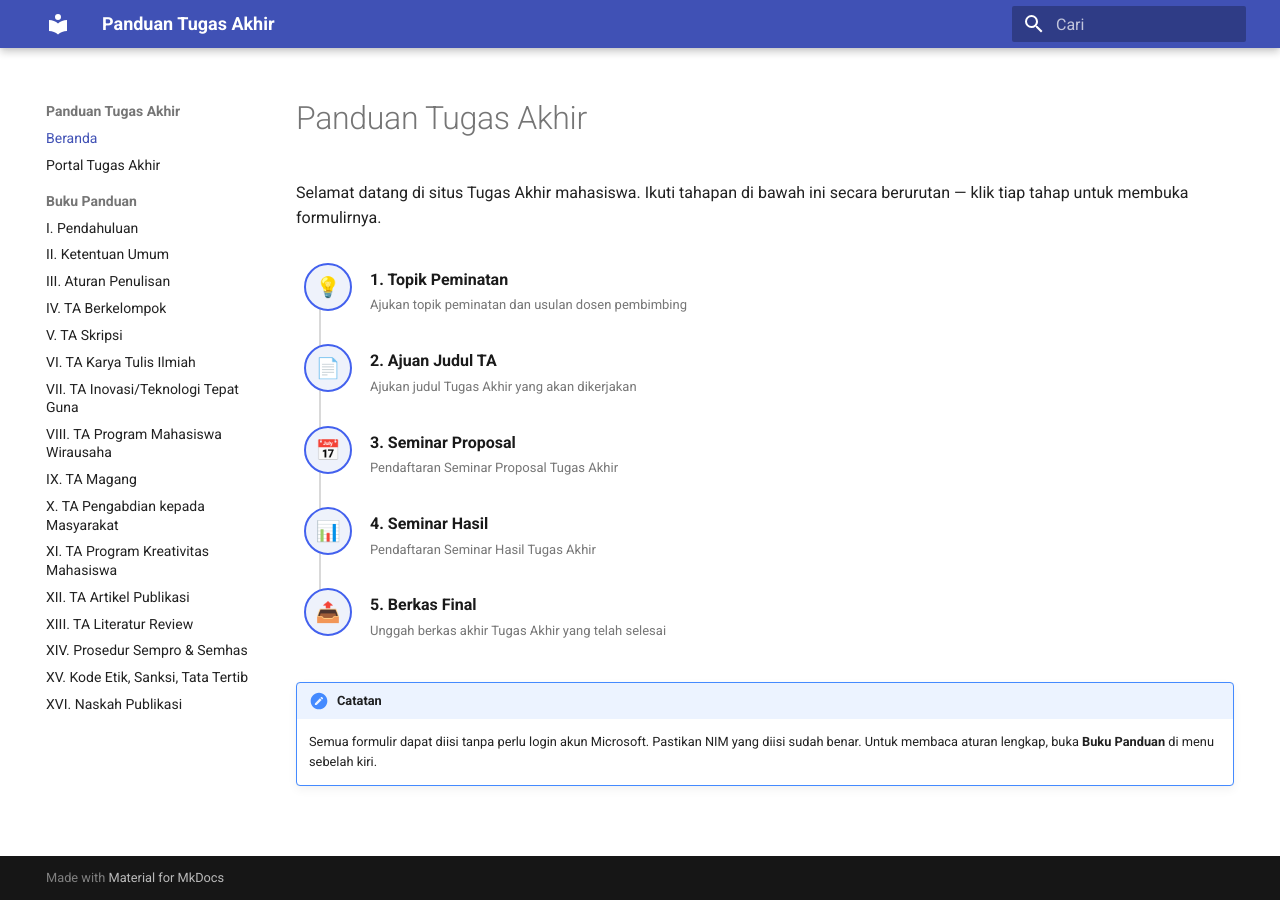
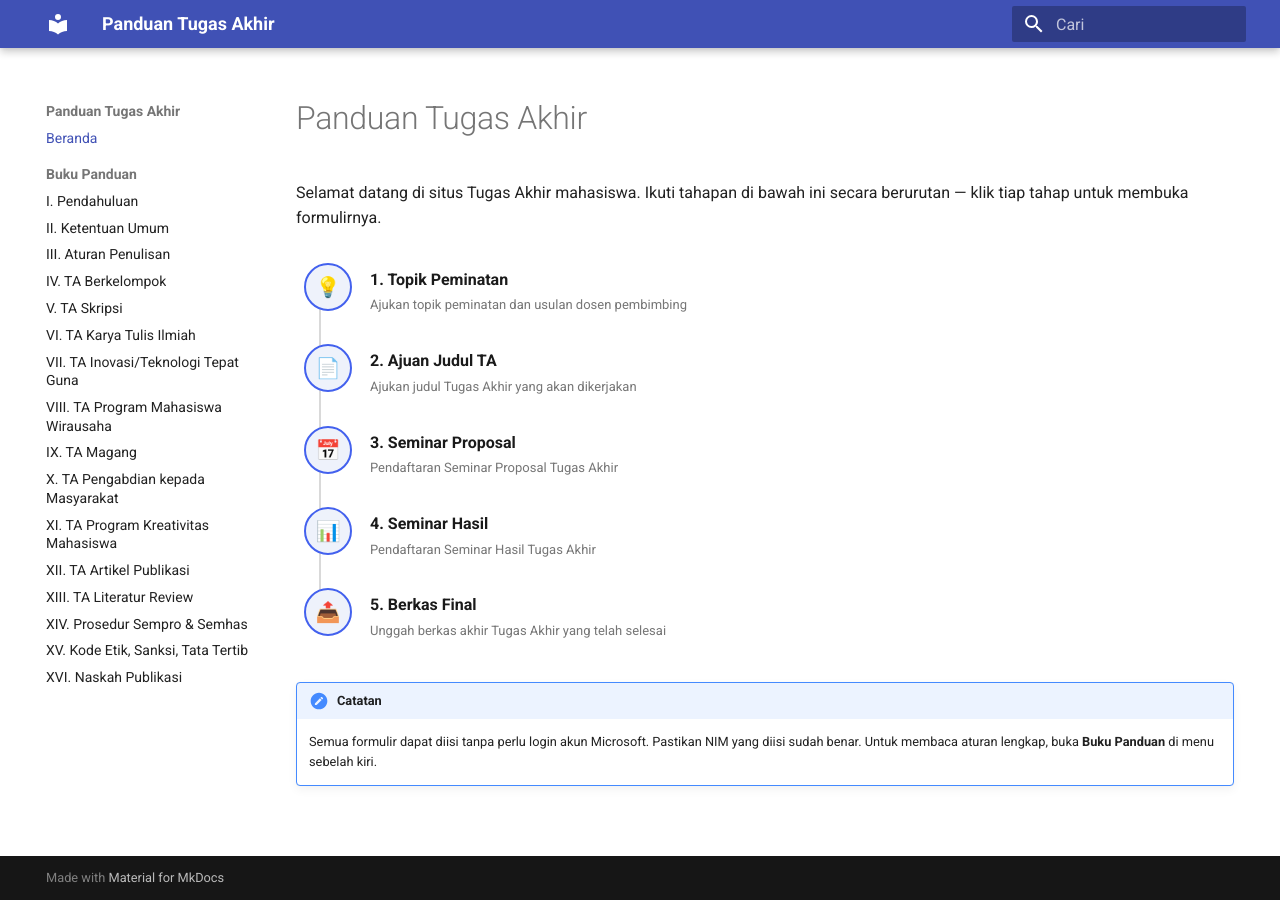
Before and after one commit to arif-fst/Panduan-TA-FST-UHB, an MkDocs documentation site: the page built from docs/index.md, in a window 1280 px wide. Built offline with MkDocs 1.6.1 and Material for MkDocs 9.7.7, drawn with Linux system fonts in a browser that asks for light colours.

Commit message:
Add files via upload

```diff
--- a/mkdocs.yml
+++ b/mkdocs.yml
@@ -18,7 +18,6 @@ theme:
 
 nav:
   - Beranda: index.md
-  - Portal Tugas Akhir: portal.md
   - Buku Panduan:
       - "I. Pendahuluan": 01-pendahuluan.md
       - "II. Ketentuan Umum": 02-ketentuan-umum.md
```
